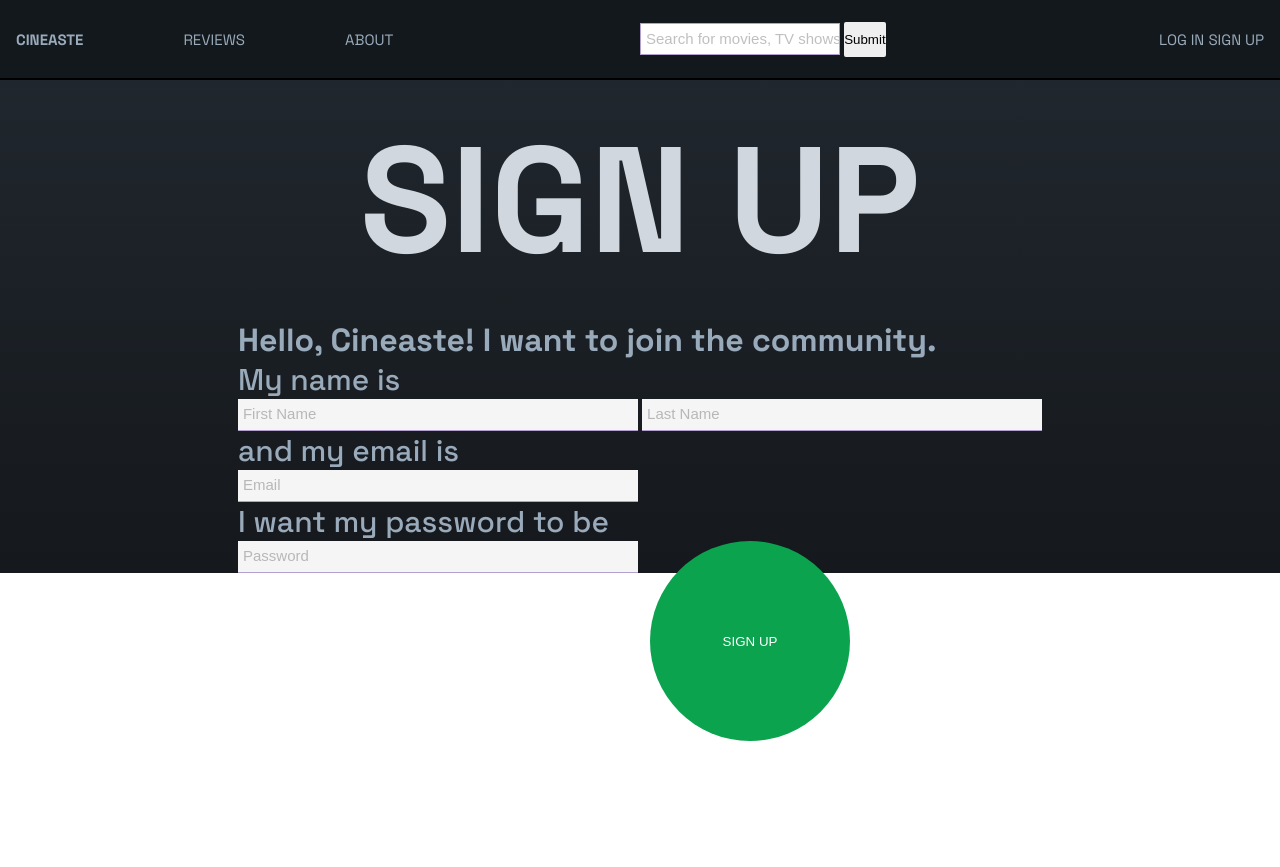
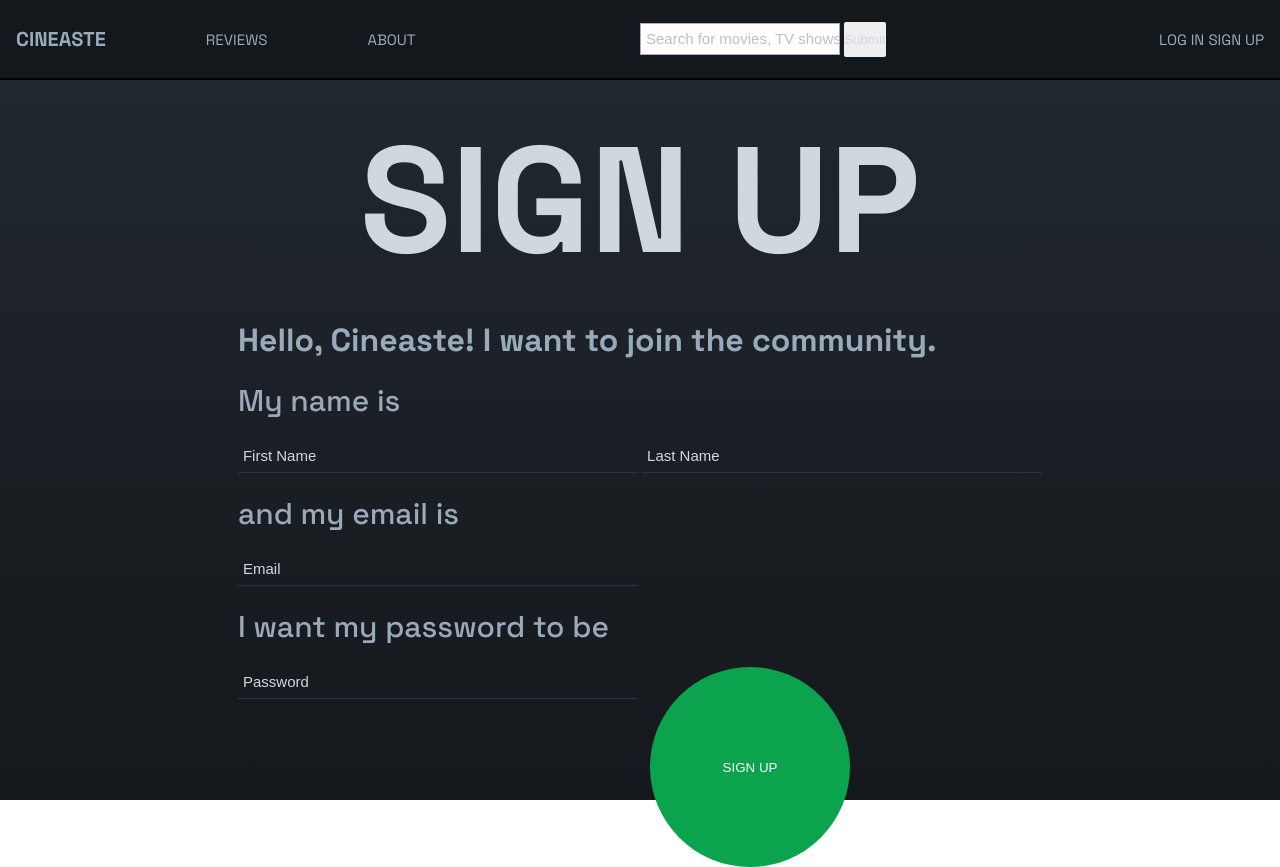
Before and after one commit to carimado/cinaeste_app, a Flask app: page /sign_up in a window 1280 px wide. Before the commit the page ends 741 px from the top, so only its background shows below. Run offline with Flask 2, Linux system fonts and the light colour scheme; some libraries are stand-ins or nearby versions.

Commit message:
bg and form fixed-ish

```diff
--- a/static/styles.css
+++ b/static/styles.css
@@ -17,6 +17,7 @@ html {
     background-repeat: no-repeat;
     font-family: 'Space Grotesk', sans-serif;
     color: #99AABB;
+    height: 100vh;
 }
 
 /* __________________________________________________________ */
@@ -49,6 +50,7 @@ html {
 
 #logo {
     font-weight: 700;
+    font-size: 20px;
     text-transform: bold;
 }
 
@@ -205,11 +207,25 @@ input::placeholder {
 .login-form input[type=text] {
     width: 400px;
     height: 2rem;
-    border: 1px solid #B3A0CF;
-    background-color: #f5f5f5;
+    border: 1px solid #2C3440;
+    background-color: transparent;
     border-top: none;
     border-left: none;
     border-right: none;
+}
+
+.login-form input[type=text]:focus {
+    outline: 1px solid #0BA34E;
+}
+
+.login-form input[type=text]::placeholder {
+    padding-left: 5px;
+    font-size: 15px;
+    color: #D0D7DE;
+}
+
+input, select, textarea{
+    color: #D0D7DE;
 }
 
 
@@ -236,14 +252,14 @@ input::placeholder {
 }
 
 .search-result-container {
-    border: 1px solid black;
+    border: 1px solid #2C3440;
     display: flex;
     flex-wrap: wrap;
     font-family: 'Grotesk', sans-serif;
 }
 
 .search-results {
-    border: 1px solid black;
+    border: 1px solid #2C3440;
     padding: 5px;
     flex: 1 1 20%;
 }
--- a/templates/login.html
+++ b/templates/login.html
@@ -13,8 +13,12 @@
 <div class="login-form">
     <form class="login" action="/login_form_action" method="POST">
         <h1>Hello there, enter your details.</h1>
+        <br>
+        <br>
         <p>My email is <input class="email" type="text" name="email" placeholder="Your Email" required></p>
+        <br>
         <p>and my password is <input type="text" name="password" placeholder="Your Password" required></p>
+        <br>
         <input id="submit-login" type="submit" value="LOG IN">
     </form>
 </div>
```
Also changed, not shown: templates/sign_up.html (+8 -0 lines).
